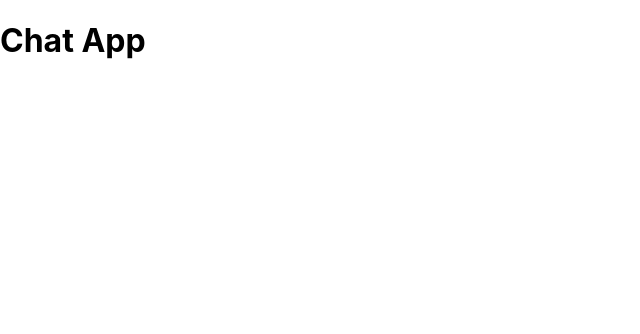
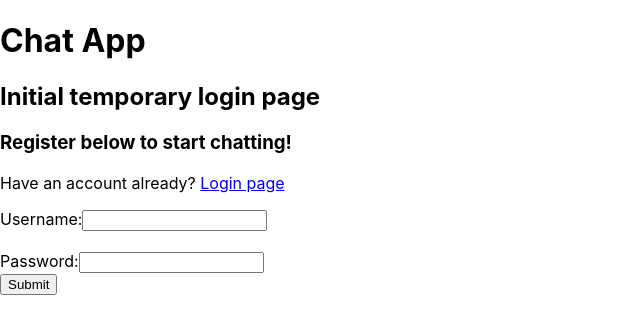
Before and after one commit to zananskij/chat-app-frontend, a React (Create React App) app: page /api/register in a window 1280 px wide. Shown: the top 334 px of the page, without its empty margins (0-640 px from the left). Built offline with nearby package versions, Linux system fonts and the light colour scheme; no server answers.

Commit message:
created Login + Register components v1

```diff
--- a/package.json
+++ b/package.json
@@ -9,6 +9,7 @@
     "axios": "^1.2.1",
     "react": "^18.2.0",
     "react-dom": "^18.2.0",
+    "react-router-dom": "^6.6.1",
     "react-scripts": "5.0.1",
     "web-vitals": "^2.1.4"
   },
--- a/src/App.js
+++ b/src/App.js
@@ -1,10 +1,50 @@
 import React, { useState, useEffect } from 'react'
 import axios from 'axios'
+import { Route, Routes, Link } from 'react-router-dom'
+import Login from './components/Login'
+import Register from './components/Register'
+// import Homepage from './components/Homepage'
 
 const App = () => {
+  const [user, setUser] = useState({ username: '', password: '' })
+
+  const getUser = () => {
+    axios
+      .get('http://localhost:8000/api/')
+      .then(
+        (response) => setUser(response.data),
+        (err) => console.log(err)
+      )
+      .catch((error) => console.log(error))
+  }
+
+  // create user function
+  const handleRegister = (data) => {
+    axios.post('http://localhost:8000/api/register/', data).then((response) => setUser(response.data))
+  }
+
+  // user login function XX not needed
+  const handleLogin = (data) => {
+    axios.post('http://localhost:8000/api/login', data).then((response) => setUser(response.data))
+  }
+
+  useEffect(
+    () => {
+      getUser()
+    },
+    // []
+    [user]
+  )
+
   return (
     <>
       <h1>Chat App</h1>
+      <h2>Initial temporary login page </h2>
+      <Routes>
+        <Route path="/" element={<Login handleLogin={handleLogin} />} />
+        <Route path="api/register" element={<Register handleRegister={handleRegister} />} />
+        {/* <Route path="/homepage" element={<Homepage handleHomepage={handleHomepage} />} /> */}
+      </Routes>
     </>
   )
 }
--- a/src/components/Login.js
+++ b/src/components/Login.js
@@ -0,0 +1,47 @@
+import React, { useState } from 'react'
+import axios from 'axios'
+import { Link, useNavigate } from 'react-router-dom'
+
+const Login = (props) => {
+  const [user, setUser] = useState({ username: '', password: '' })
+
+  const navigate = useNavigate()
+
+  const handleChange = (event) => {
+    setUser({ ...user, [event.target.name]: event.target.value })
+  }
+
+  const handleSubmit = (event) => {
+    event.preventDefault()
+    props.handleLogin(user)
+    // route to the homepage
+    // navigate('/homepage')
+  }
+
+  return (
+    <>
+      <div className="login-page">
+        <div className="login-container">
+          <h3>Sign in below to start chatting!</h3>
+          <p>
+            Don't have an account? <Link to="api/register">Register page</Link>
+          </p>
+          <div className="login-form">
+            <form onSubmit={handleSubmit}>
+              <label htmlFor="username">Username:</label>
+              <input type="text" name="username" required value={user.username} onChange={handleChange} />
+              <br />
+              <br />
+              <label htmlFor="password">Password:</label>
+              <input type="password" name="password" required value={user.password} onChange={handleChange} />
+              <br />
+              <input type="submit" />
+            </form>
+          </div>
+        </div>
+      </div>
+    </>
+  )
+}
+
+export default Login
--- a/src/components/Register.js
+++ b/src/components/Register.js
@@ -0,0 +1,57 @@
+import React, { useState } from 'react'
+import axios from 'axios'
+import { Link, useNavigate } from 'react-router-dom'
+
+const Register = (props) => {
+  const [user, setUser] = useState({ username: '', password: '' })
+
+  let navigate = useNavigate()
+
+  const handleChange = (event) => {
+    setUser({ ...user, [event.target.name]: event.target.value })
+  }
+
+  const handleSubmit = (event) => {
+    event.preventDefault()
+    props.handleLogin(user)
+    // route to
+    // navigate('/login')
+  }
+
+  // async function handleSubmit(event) {
+  //   event.preventDefault()
+  //   await submitForm(event.target)
+  //   navigate('api/login')
+  // }
+  // return
+  //   <form onSubmit={handleSubmit}>
+
+  //   // </form>
+
+  return (
+    <>
+      <div className="register-page">
+        <div className="register-container">
+          <h3>Register below to start chatting!</h3>
+          <p>
+            Have an account already? <Link to="/">Login page</Link>
+          </p>
+          <div className="register-form">
+            <form onSubmit={handleSubmit}>
+              <label htmlFor="username">Username:</label>
+              <input type="text" name="username" required value={user.username} onChange={handleChange} />
+              <br />
+              <br />
+              <label htmlFor="password">Password:</label>
+              <input type="password" name="password" required value={user.password} onChange={handleChange} />
+              <br />
+              <input type="submit" />
+            </form>
+          </div>
+        </div>
+      </div>
+    </>
+  )
+}
+
+export default Register
--- a/src/index.js
+++ b/src/index.js
@@ -1,17 +1,20 @@
-import React from 'react';
-import ReactDOM from 'react-dom/client';
-import './index.css';
-import App from './App';
-import reportWebVitals from './reportWebVitals';
+import React from 'react'
+import ReactDOM from 'react-dom/client'
+import './index.css'
+import App from './App'
+import reportWebVitals from './reportWebVitals'
+import { BrowserRouter } from 'react-router-dom'
 
-const root = ReactDOM.createRoot(document.getElementById('root'));
+const root = ReactDOM.createRoot(document.getElementById('root'))
 root.render(
   <React.StrictMode>
-    <App />
+    <BrowserRouter>
+      <App />
+    </BrowserRouter>
   </React.StrictMode>
-);
+)
 
 // If you want to start measuring performance in your app, pass a function
 // to log results (for example: reportWebVitals(console.log))
 // or send to an analytics endpoint. Learn more: https://bit.ly/CRA-vitals
-reportWebVitals();
+reportWebVitals()
```
Also changed, not shown: src/components/Homepage.js (+12 -0 lines), 1 other file (tests, documents, lock files or other folders).
